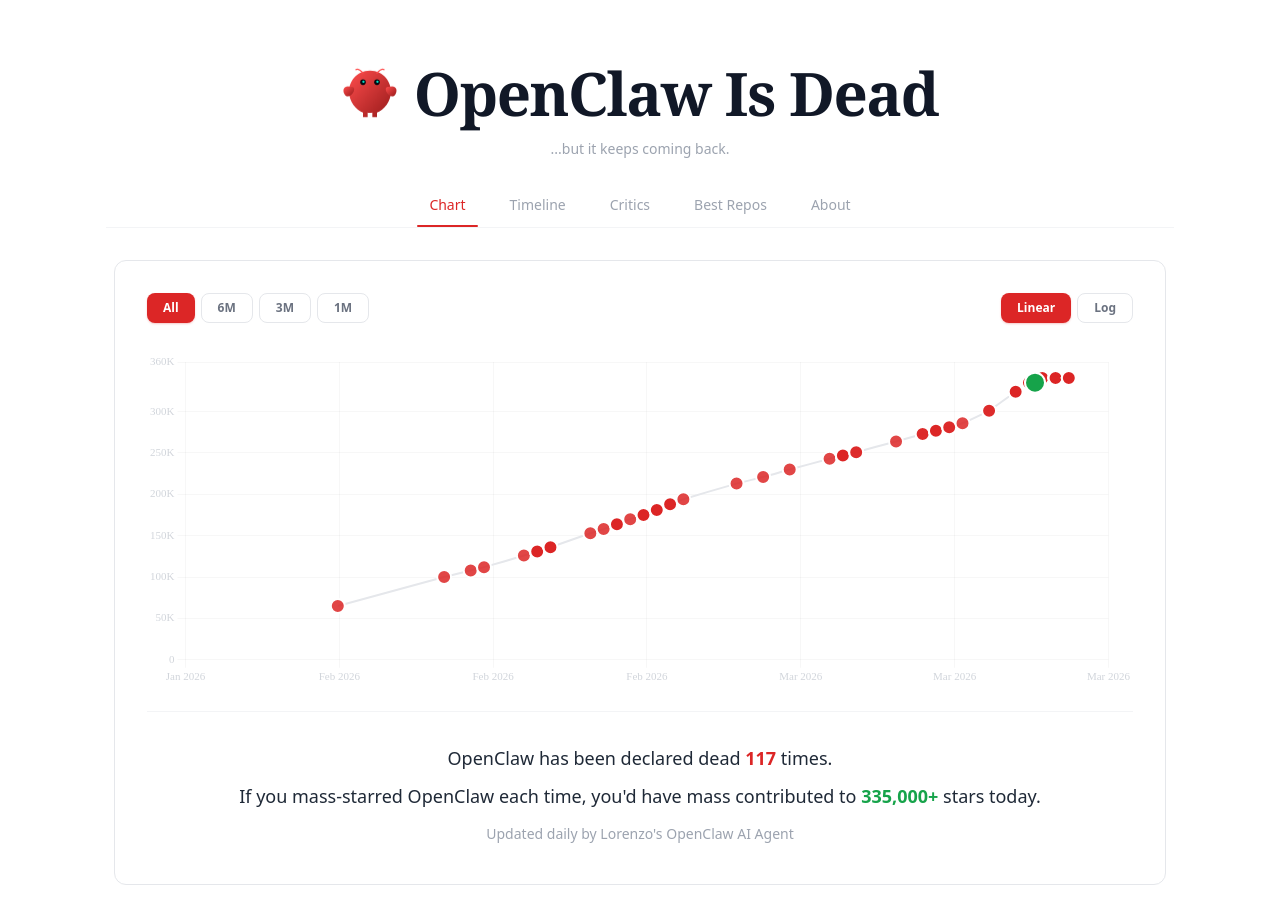
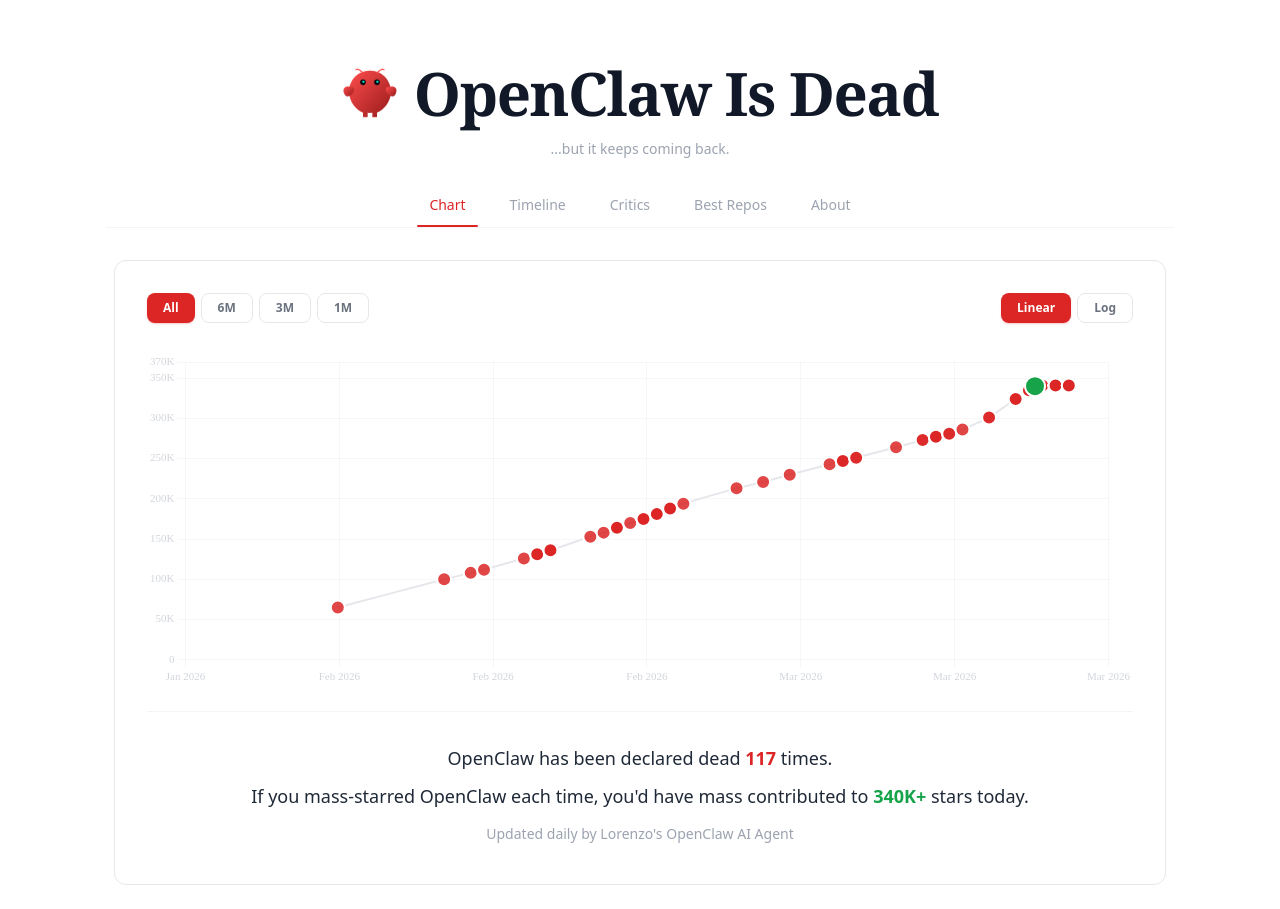
Before and after one commit to Lorenzotrd/Openclawdeaths, a Next.js app: page / in a window 1280 px wide. Shown: the top 909 px of the page. Built offline with nearby package versions, Linux system fonts and the light colour scheme; no server answers.

Commit message:
feat: live GitHub stars in chart (fetched at build time)

```diff
--- a/src/app/page.tsx
+++ b/src/app/page.tsx
@@ -3,11 +3,25 @@ import StarsChart from "@/components/StarsChart";
 import Newsletter from "@/components/Newsletter";
 import obituaries from "@/data/obituaries.json";
 
+async function getLiveStars(): Promise<number> {
+  try {
+    const res = await fetch("https://api.github.com/repos/openclaw/openclaw", {
+      headers: { "User-Agent": "OpenClaw-Death-Tracker", Accept: "application/vnd.github.v3+json" },
+      next: { revalidate: 3600 },
+    });
+    const data = await res.json();
+    return data.stargazers_count || 340000;
+  } catch {
+    return 340000;
+  }
+}
+
 function formatStars(stars: number): string {
   return `${(stars / 1000).toFixed(0)}K`;
 }
 
-export default function Home() {
+export default async function Home() {
+  const liveStars = await getLiveStars();
   const count = obituaries.length;
   const categories = obituaries.reduce((acc, o) => {
     acc[o.category] = (acc[o.category] || 0) + 1;
@@ -52,7 +66,7 @@ export default function Home() {
         <Header />
         <div className="max-w-[1100px] mx-auto px-4 md:px-6 pb-16">
           <h1 className="sr-only">OpenClaw Is Dead — Obituary Tracker</h1>
-          <StarsChart obituaries={obituaries} />
+          <StarsChart obituaries={obituaries} liveStars={liveStars} />
 
           {/* Static data table for AI crawlers */}
           <div className="card p-5 md:p-8 mt-6">
--- a/src/components/StarsChart.tsx
+++ b/src/components/StarsChart.tsx
@@ -42,13 +42,15 @@ const timeFilters = [
 
 export default function StarsChart({
   obituaries,
+  liveStars,
 }: {
   obituaries: Obituary[];
+  liveStars: number;
 }) {
   const [activeFilter, setActiveFilter] = useState("All");
   const [scale, setScale] = useState<"linear" | "logarithmic">("linear");
 
-  const currentStars = 335000;
+  const currentStars = liveStars;
   const now = new Date();
 
   const filtered = useMemo(() => {
@@ -154,7 +156,7 @@ export default function StarsChart({
         grid: { color: "rgba(0,0,0,0.03)", drawBorder: false },
         border: { display: false },
         min: scale === "logarithmic" ? 10000 : 0,
-        max: 360000,
+        max: Math.ceil(liveStars * 1.08 / 10000) * 10000,
       },
     },
     plugins: {
@@ -251,7 +253,7 @@ export default function StarsChart({
         <p className="text-base md:text-lg font-medium text-gray-800">
           If you mass-starred OpenClaw each time, you&apos;d have mass
           contributed to{" "}
-          <span className="font-bold text-alive">335,000+</span> stars today.
+          <span className="font-bold text-alive">{(liveStars / 1000).toFixed(0)}K+</span> stars today.
         </p>
         <p className="text-sm text-gray-400 pt-1">
           Updated daily by Lorenzo&apos;s OpenClaw AI Agent
```
Also changed, not shown: 1 other file (tests, documents, lock files or other folders).
